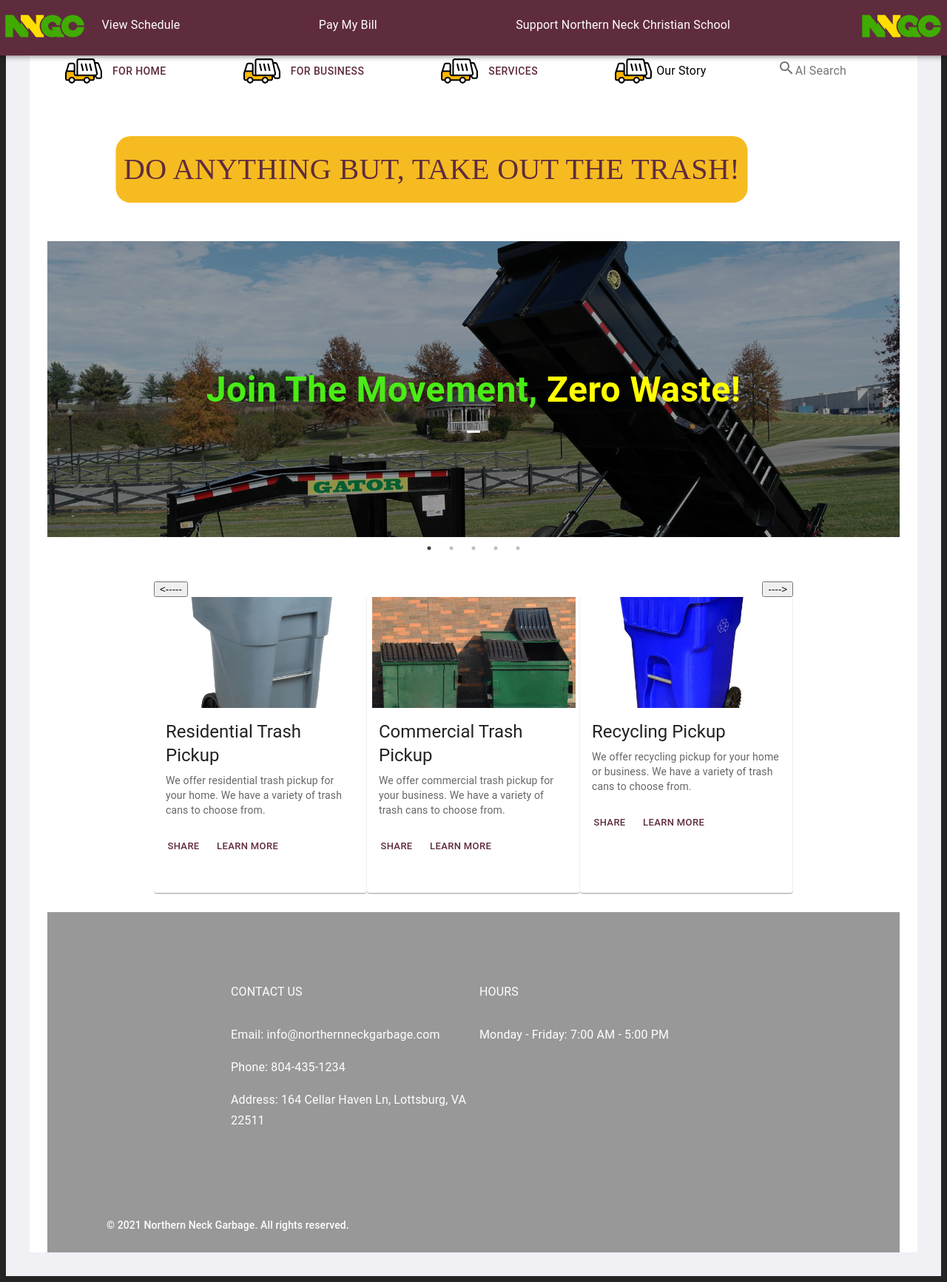
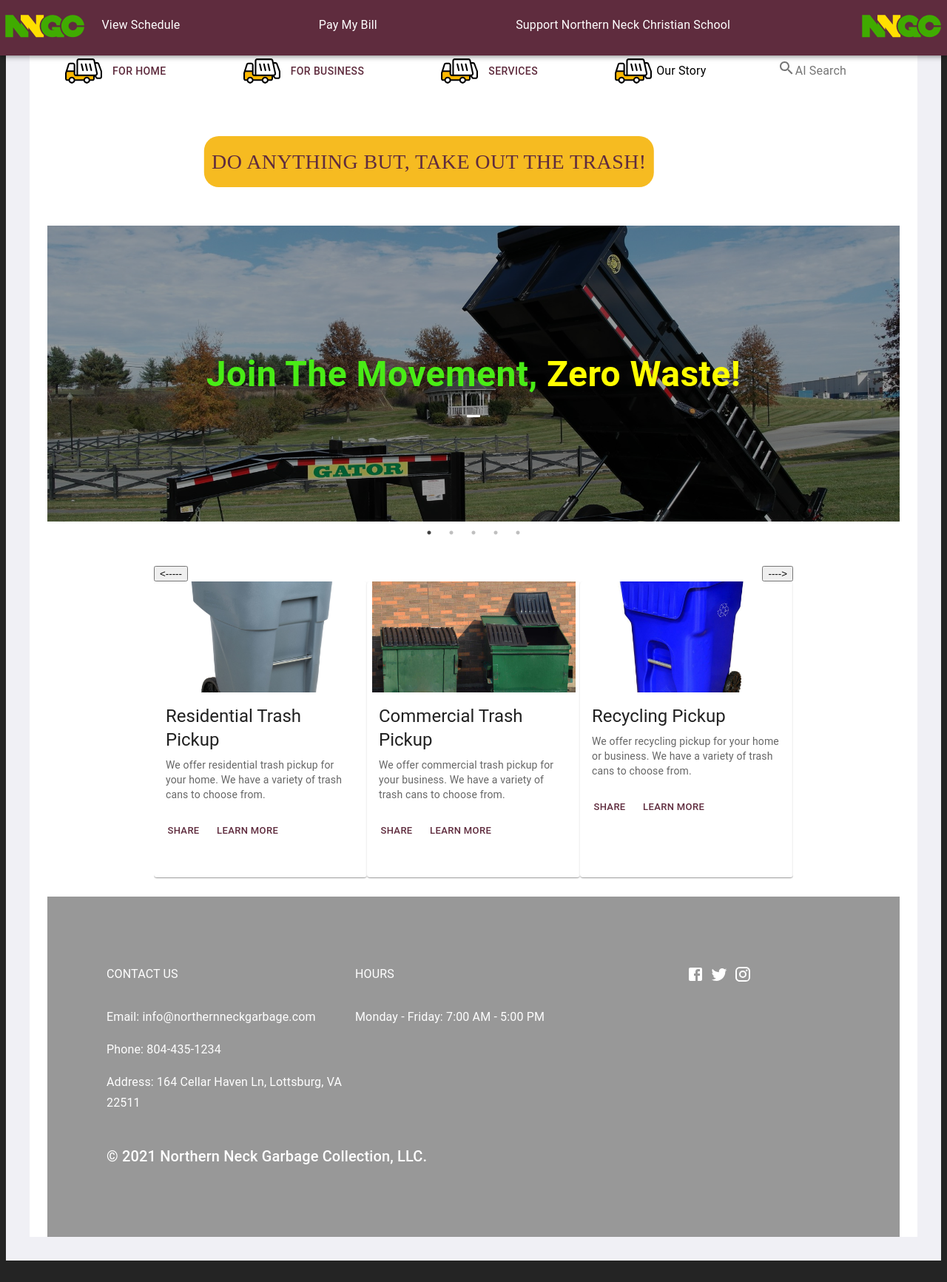
Before and after one commit to Bishopwalker/OpenAI-MUI-FrontEnd, a React (Vite) app: page / in a window 1280 px wide. Shown: the whole page at 74% size. After the commit the page ends 1712 px from the top, so only its background shows below. Built offline with nearby package versions, Linux system fonts and the light colour scheme; a web font is replaced by a local one.

Commit message:
Deez Commits

```diff
--- a/src/components/appbar/shared/MenuHeaderList.tsx
+++ b/src/components/appbar/shared/MenuHeaderList.tsx
@@ -15,7 +15,7 @@ const MenuHeaderList = () => {
 
     return (
         <MyList sx={{
-            paddingTop:{xs:'150px', sm:'150px', md:'0px', lg:'0px', xl:'0px'},
+            paddingTop:{xs:'175px', sm:'150px', md:'0px', lg:'0px', xl:'0px'},
             display: 'flex',
             flexDirection: {xs:`column`, sm:`column`, md:`row`, lg:`row`, xl:`row`},
           //  justifyContent: {xs:'space-evenly', sm:'space-evenly', md:'space-evenly', lg:'space-evenly', xl:'space-evenly'},
--- a/src/components/footer/index.tsx
+++ b/src/components/footer/index.tsx
@@ -3,7 +3,9 @@ import {FooterContainer, FooterTitle} from "../../styles/footer";
 import Box from "@mui/material/Box";
 import {Grid} from "@mui/material";
 import Typography from "@mui/material/Typography";
-
+import FacebookIcon from '@mui/icons-material/Facebook';
+import TwitterIcon from '@mui/icons-material/Twitter';
+import InstagramIcon from '@mui/icons-material/Instagram';
 const Footer = () => {
 
     return (
@@ -40,13 +42,19 @@ const Footer = () => {
                             Monday - Friday: 7:00 AM - 5:00 PM
                         </Typography>
                 </Grid>
+                <Grid item md={6} lg={4} >
+                    <Box sx={{display: 'flex', justifyContent: 'center', alignItems: 'center'}}>
+                    <FacebookIcon sx={{mr:1}}/>
+                        <TwitterIcon sx={{mr:1}}/>
+                        <InstagramIcon sx={{mr:1}}/>
+                    </Box>
                 </Grid>
-            <Typography variant={'subtitle2'} sx={{
+            </Grid>
+            <Typography variant={'h6'} sx={{
                 pt:2,
-                position: 'relative',
-                bottom: {xs:'-40px', sm:'-10px', md:'-70px', lg:'-70px', xl:'-70'},
+
             }}>
-                © 2021 Northern Neck Garbage. All rights reserved.
+                © 2021 Northern Neck Garbage Collection, LLC.
             </Typography>
         </FooterContainer>
     )
--- a/src/components/promotions/index.tsx
+++ b/src/components/promotions/index.tsx
@@ -47,7 +47,9 @@ const SliderPromotions = () => {
            alignItems={'center'} >
                <Button focusRipple={true} variant={"text"}>
                { /* @ts-ignore*/}
-               <PromotionsContent>
+               <PromotionsContent sx={{
+                   fontSize: {xs:'1.0rem', sm:'1.5rem', md:'1.75rem', lg:'1.75rem'},
+               }}>
                {messages[messageIndex]}
                 </PromotionsContent>
                </Button>
--- a/src/components/slider/GridContent.tsx
+++ b/src/components/slider/GridContent.tsx
@@ -10,7 +10,7 @@ type GridContentProps = {
 function GridContent({img}: GridContentProps) {
     return(
         <Grid container spacing={5} justifyContent={'center'} >
-            <Grid item xs={12} sm={12} md={12} lg={12} xl={12}>
+            <Grid item xs={20} sm={12} md={12} lg={12} xl={12} >
                      <ImageButton
                         focusRipple
                         style={{
@@ -29,7 +29,7 @@ function GridContent({img}: GridContentProps) {
                                     color:'#49ec16',
                                     fontWeight: 'bold',
                                     fontFamily: 'Roboto',
-                                    fontSize: '3rem',
+                                    fontSize: {xs:'1.25rem', sm:'1.25rem', md:'2rem', lg:'3rem', xl:'3rem'},
                                     position: 'relative',
                                     p: 4,
                                     pt: 2,
```
